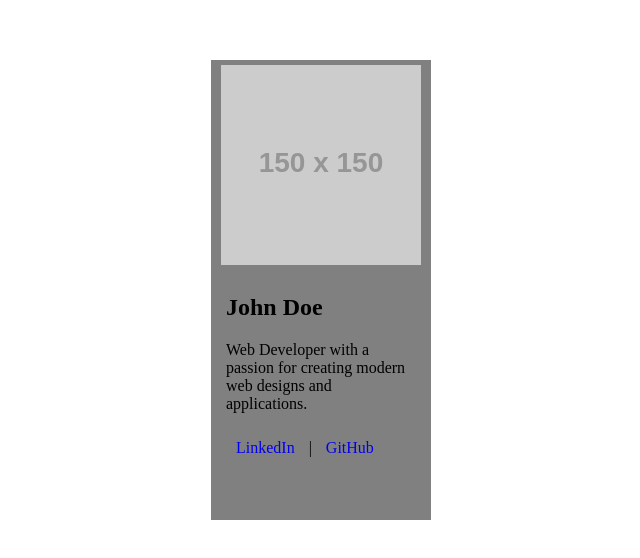
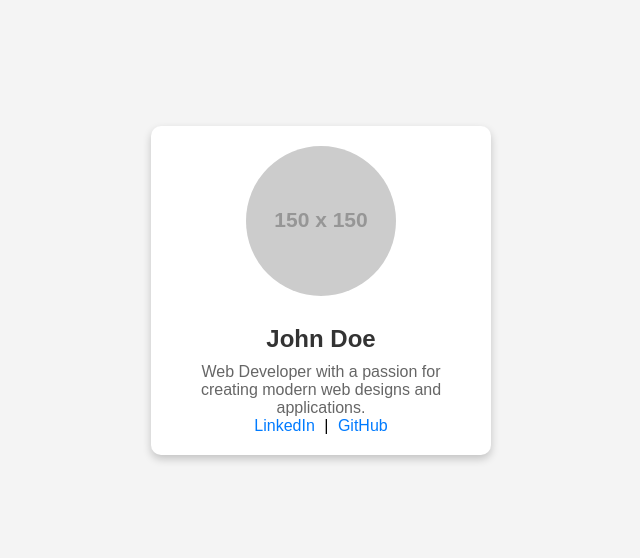
Before and after one commit to Mayoo-ux/Cards, a plain HTML site: page index.htm in a window 1280 px wide. Shown: the part 110-668 px from the top of the page, without its empty margins (319-959 px from the left). Drawn offline with Linux system fonts and the light colour scheme; placeholder pictures from the web are drawn by us.

Commit message:
Update styles.css

```diff
--- a/styles.css
+++ b/styles.css
@@ -1,42 +1,60 @@
+
 body {
     margin: 0;
+    font-family: Arial, sans-serif;
 }
 
+
 section.profile {
-    height: 800px;
+    height: 100vh;
+    display: flex;
     justify-content: center;
-    display: flex;
-    flex-direction: column;
     align-items: center;
-}
-.card {
-    width: 200px;
-    height:450PX;
-    background-color: grey;
-    padding: 5px 10px;
-}
-.card a{
-        text-decoration: none;
-        padding: 5px 10px;
+    background-color: #f4f4f4;
 }
 
-.card img{
-    width: 100%;
+
+.card {
+    width: 300px;
+    background-color: #ffffff;
+    border-radius: 10px;
+    box-shadow: 0 4px 8px rgba(0, 0, 0, 0.2);
+    text-align: center;
+    padding: 20px;
+    overflow: hidden;
 }
 
-.deskripsi{
-    padding: 5px;
+
+.card .gambar img {
+    width: 100%;
+    max-width: 150px;
+    border-radius: 50%;
+    margin-bottom: 15px;
 }
 
-.gambar img {
-    width: 100%;
-    max-width: 200px;
+
+.card .deskripsi h2 {
+    margin: 10px 0;
+    font-size: 1.5em;
+    color: #333;
 }
 
-.deskripsi {
-    padding: 5px;
+.card .deskripsi p {
+    font-size: 1em;
+    color: #666;
+    margin: 0;
+    padding: 0 10px;
 }
 
-.medsos {
-    padding: 5px;
+
+.card .medsos a {
+    text-decoration: none;
+    color: #007BFF;
+    margin: 0 5px;
+    font-size: 1em;
+    transition: color 0.3s;
 }
+
+.card .medsos a:hover {
+    color: #0056b3;
+}
```
